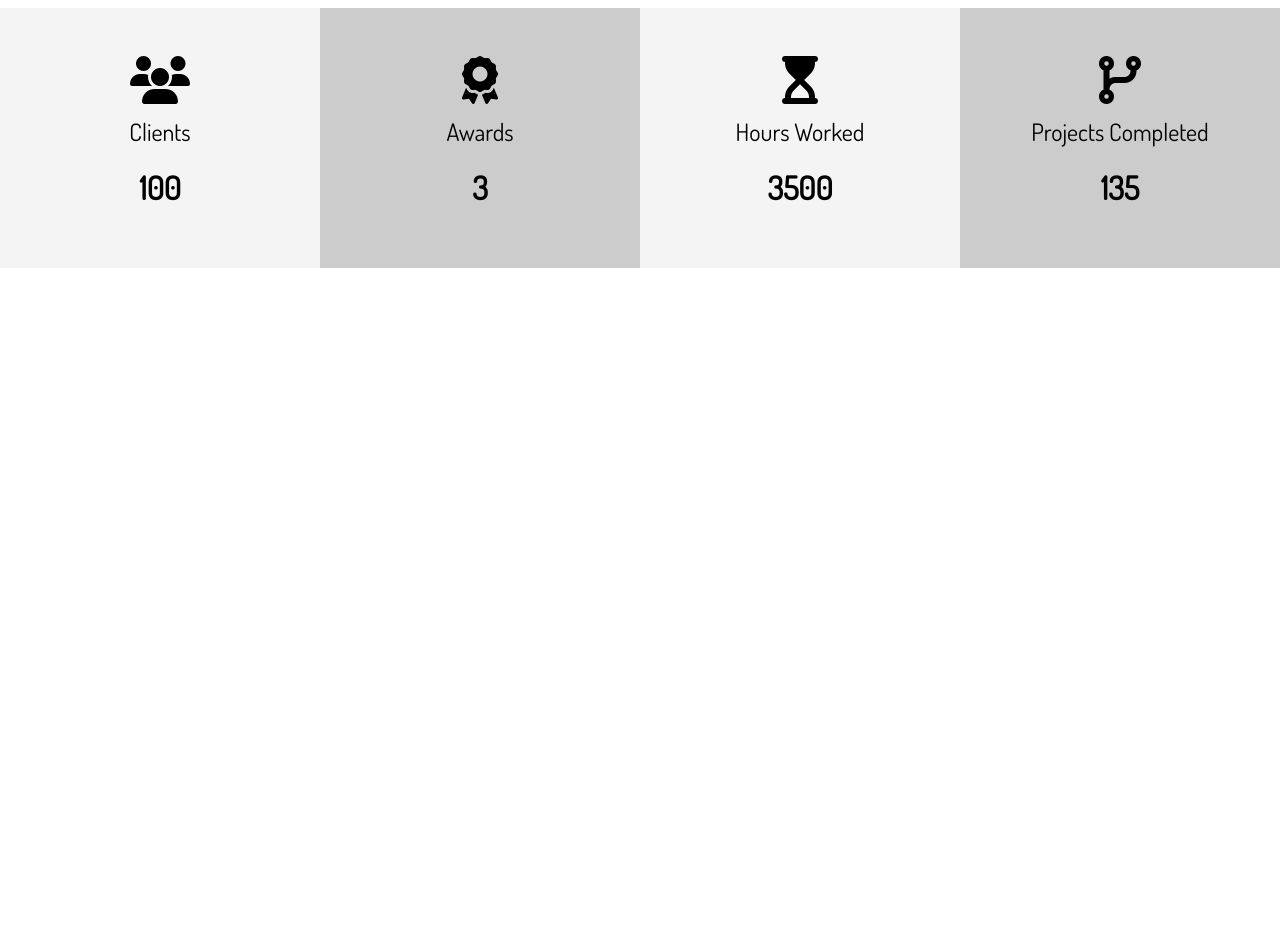
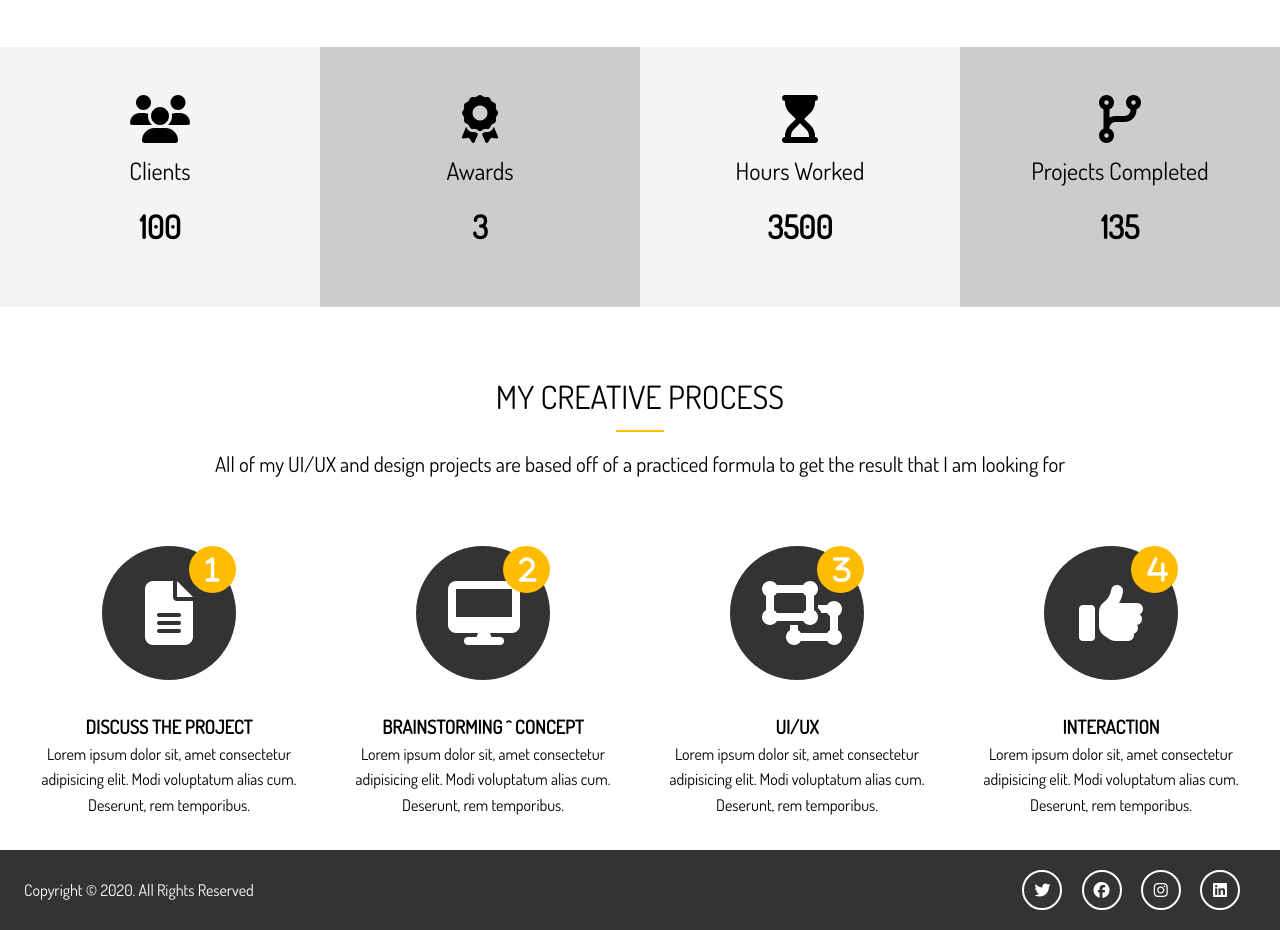
Before and after one commit to gvgesanto2/portfolio-sass, a website: page dist/index.html in a window 1280 px wide. Shown: the part 1178-2108 px from the top of the page. Before the commit the page ends 1478 px from the top, so only its background shows below. Drawn offline with Linux system fonts and the light colour scheme.

Commit message:
creating the process section and the footer

```diff
--- a/scss/_config.scss
+++ b/scss/_config.scss
@@ -5,3 +5,12 @@ $light-color: #f4f4f4;
 $medium-color: #ccc;
 $dark-color: #333;
 $bg-image: url("../img/showcase.jpg");
+
+// Set Text Color
+@function set-text-color($color) {
+  @if (lightness($color) > 50) {
+    @return #333;
+  } @else {
+    @return #fff;
+  }
+}
--- a/scss/_utilities.scss
+++ b/scss/_utilities.scss
@@ -77,3 +77,20 @@
     margin: 4rem 0;
   }
 }
+
+.section-title {
+  font-size: 2rem;
+  display: block;
+  padding-bottom: 0.5rem;
+  text-align: center;
+  font-weight: 100;
+  text-transform: uppercase;
+}
+
+.bottom-line {
+  height: 2px;
+  width: 3rem;
+  background: $primary-color;
+  display: block;
+  margin: 0 auto 1rem auto;
+}
--- a/scss/main.scss
+++ b/scss/main.scss
@@ -136,4 +136,81 @@ img {
       }
     }
   }
+
+  &-c {
+    .process {
+      display: grid;
+      grid-template-columns: repeat(4, 1fr);
+      grid-gap: 1.5rem;
+      text-align: center;
+
+      &-step {
+        position: absolute;
+        top: 0;
+        right: 0;
+        font-size: 28px;
+        background: $primary-color;
+        border-radius: 50%;
+        color: set-text-color($primary-color);
+        height: 15px;
+        width: 15px;
+        line-height: 15px;
+        padding: 1rem;
+        transition: all 1s;
+      }
+
+      &-icon {
+        border-radius: 50%;
+        background: $dark-color;
+        color: set-text-color($dark-color);
+        padding: 2rem;
+        width: 70px;
+        height: 70px;
+        line-height: 70px;
+        text-align: center;
+        position: relative;
+        transition: all 1s;
+
+        &:hover {
+          background: $primary-color;
+          width: 90px;
+          height: 90px;
+          line-height: 90px;
+
+          .process-step {
+            background: $dark-color;
+            color: set-text-color($dark-color);
+          }
+        }
+      }
+    }
+  }
 }
+
+#main-footer {
+  background: $dark-color;
+  color: #fff;
+  height: 5rem;
+
+  .footer-content {
+    display: flex;
+    justify-content: space-between;
+    height: 5rem;
+    align-items: center;
+
+    .social .fab {
+      margin-right: 1rem;
+      border: 2px #fff solid;
+      border-radius: 50%;
+      height: 20px;
+      width: 20px;
+      line-height: 20px;
+      text-align: center;
+      padding: 0.5rem;
+
+      &:hover {
+        background: $primary-color;
+      }
+    }
+  }
+}
```
Also changed, not shown: dist/css/main.css, dist/index.html.
